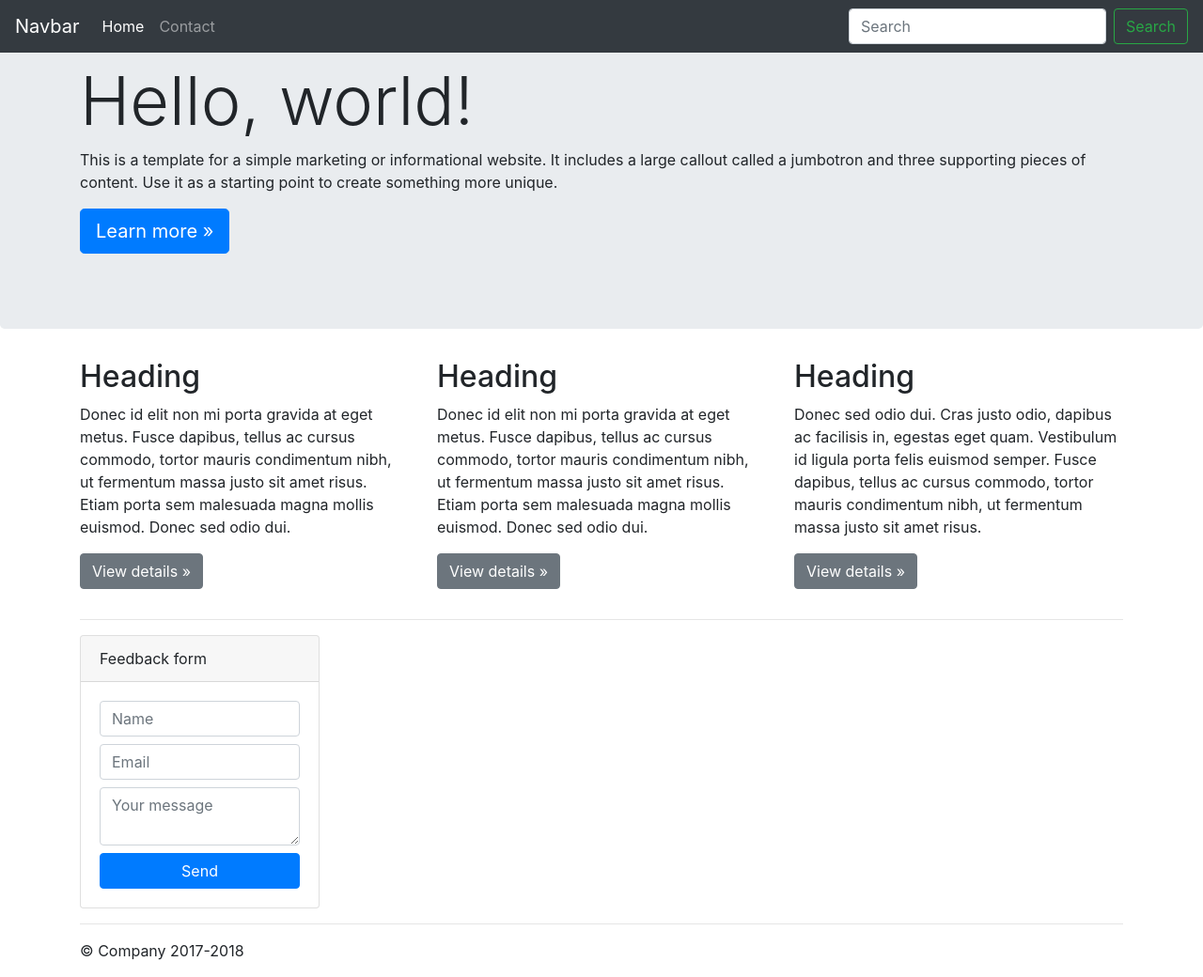
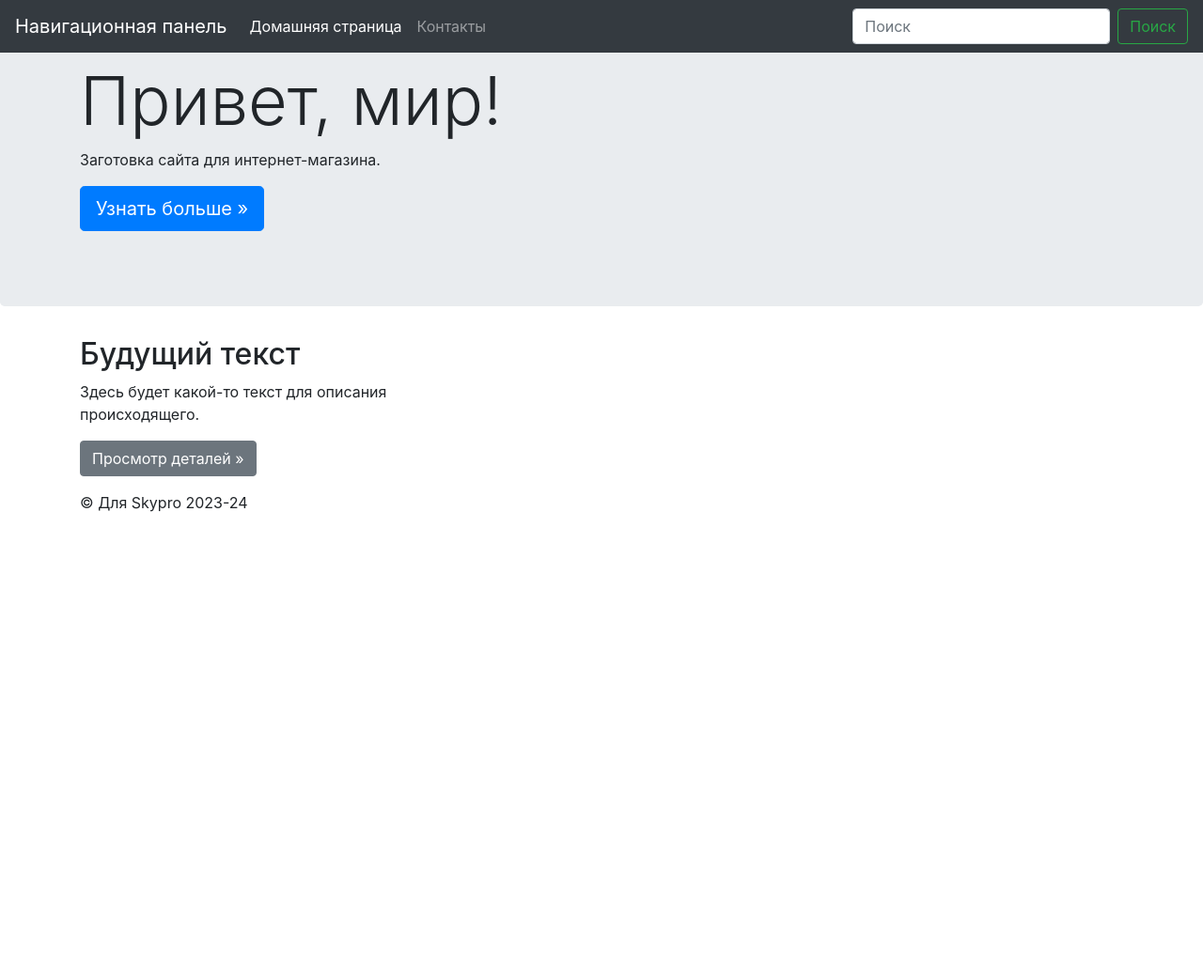
Before and after one commit to BalDim1971/ishop, a Django app: page / in a window 1280 px wide. Shown: the whole page at 94% size. After the commit the page ends 545 px from the top, so only its background shows below. Run offline with Django 5.2, Linux system fonts and the light colour scheme; some libraries are stand-ins or nearby versions.

Commit message:
Интернет магазин. Домашние работы по курсу "Знакомство с Django". Задания по уроку 19.2. Перевод на русский язык. Убрана лишняя информация.

```diff
--- a/catalog/templates/main/index.html
+++ b/catalog/templates/main/index.html
@@ -18,7 +18,7 @@
 <body>
 
 <nav class="navbar navbar-expand-md navbar-dark fixed-top bg-dark">
-    <a class="navbar-brand" href="#">Navbar</a>
+    <a class="navbar-brand" href="#">Навигационная панель</a>
     <button class="navbar-toggler" type="button" data-toggle="collapse" data-target="#navbarsExampleDefault"
             aria-controls="navbarsExampleDefault" aria-expanded="false" aria-label="Toggle navigation">
         <span class="navbar-toggler-icon"></span>
@@ -27,15 +27,15 @@
     <div class="collapse navbar-collapse" id="navbarsExampleDefault">
         <ul class="navbar-nav mr-auto">
             <li class="nav-item active">
-                <a class="nav-link" href="/">Home <span class="sr-only">(current)</span></a>
+                <a class="nav-link" href="/">Домашняя страница <span class="sr-only">(current)</span></a>
             </li>
             <li class="nav-item">
-                <a class="nav-link" href="/contact/">Contact</a>
+                <a class="nav-link" href="/contact/">Контакты</a>
             </li>
         </ul>
         <form class="form-inline my-2 my-lg-0">
-            <input class="form-control mr-sm-2" type="text" placeholder="Search" aria-label="Search">
-            <button class="btn btn-outline-success my-2 my-sm-0" type="submit">Search</button>
+            <input class="form-control mr-sm-2" type="text" placeholder="Поиск" aria-label="Поиск">
+            <button class="btn btn-outline-success my-2 my-sm-0" type="submit">Поиск</button>
         </form>
     </div>
 </nav>
@@ -45,11 +45,9 @@
     <!-- Main jumbotron for a primary marketing message or call to action -->
     <div class="jumbotron">
         <div class="container">
-            <h1 class="display-3">Hello, world!</h1>
-            <p>This is a template for a simple marketing or informational website. It includes a large callout called a
-                jumbotron and three supporting pieces of content. Use it as a starting point to create something more
-                unique.</p>
-            <p><a class="btn btn-primary btn-lg" href="#" role="button">Learn more &raquo;</a></p>
+            <h1 class="display-3">Привет, мир!</h1>
+            <p>Заготовка сайта для интернет-магазина.</p>
+            <p><a class="btn btn-primary btn-lg" href="#" role="button">Узнать больше &raquo;</a></p>
         </div>
     </div>
 
@@ -57,55 +55,18 @@
         <!-- Example row of columns -->
         <div class="row">
             <div class="col-md-4">
-                <h2>Heading</h2>
-                <p>Donec id elit non mi porta gravida at eget metus. Fusce dapibus, tellus ac cursus commodo, tortor
-                    mauris condimentum nibh, ut fermentum massa justo sit amet risus. Etiam porta sem malesuada magna
-                    mollis euismod. Donec sed odio dui. </p>
-                <p><a class="btn btn-secondary" href="#" role="button">View details &raquo;</a></p>
-            </div>
-            <div class="col-md-4">
-                <h2>Heading</h2>
-                <p>Donec id elit non mi porta gravida at eget metus. Fusce dapibus, tellus ac cursus commodo, tortor
-                    mauris condimentum nibh, ut fermentum massa justo sit amet risus. Etiam porta sem malesuada magna
-                    mollis euismod. Donec sed odio dui. </p>
-                <p><a class="btn btn-secondary" href="#" role="button">View details &raquo;</a></p>
-            </div>
-            <div class="col-md-4">
-                <h2>Heading</h2>
-                <p>Donec sed odio dui. Cras justo odio, dapibus ac facilisis in, egestas eget quam. Vestibulum id ligula
-                    porta felis euismod semper. Fusce dapibus, tellus ac cursus commodo, tortor mauris condimentum nibh,
-                    ut fermentum massa justo sit amet risus.</p>
-                <p><a class="btn btn-secondary" href="#" role="button">View details &raquo;</a></p>
+                <h2>Будущий текст</h2>
+                <p>Здесь будет какой-то текст для описания происходящего. </p>
+                <p><a class="btn btn-secondary" href="#" role="button">Просмотр деталей &raquo;</a></p>
             </div>
         </div>
-        <hr>
-        <div class="row">
-            <div class="col-3">
-                <div class="card">
-                    <div class="card-header">
-                        Feedback form
-                    </div>
-                    <div class="card-body">
-                        <form method="post">
-                            {% csrf_token %}
-                            <input name="name" class="form-control mb-2" placeholder="Name" type="text">
-                            <input name="email" class="form-control mb-2" placeholder="Email" type="email">
-                            <textarea name="message" class="form-control mb-2" placeholder="Your message"></textarea>
-                            <input class="btn btn-primary w-100" type="submit" value="Send" />
-                        </form>
-                    </div>
-                </div>
-            </div>
-        </div>
-
-        <hr>
 
     </div> <!-- /container -->
 
 </main>
 
 <footer class="container">
-    <p>&copy; Company 2017-2018</p>
+    <p>&copy; Для Skypro 2023-24</p>
 </footer>
 
 <!-- Bootstrap core JavaScript
```
Also changed, not shown: catalog/templates/main/contact.html (+13 -15 lines).
